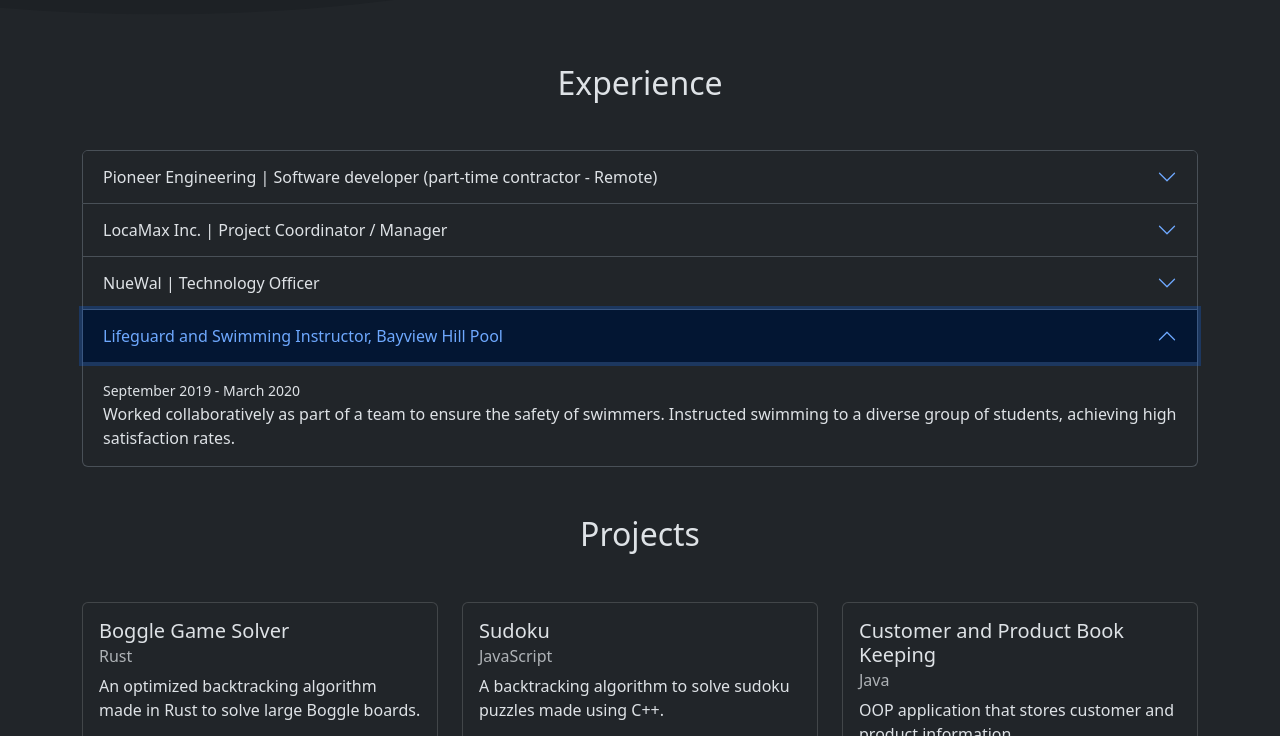
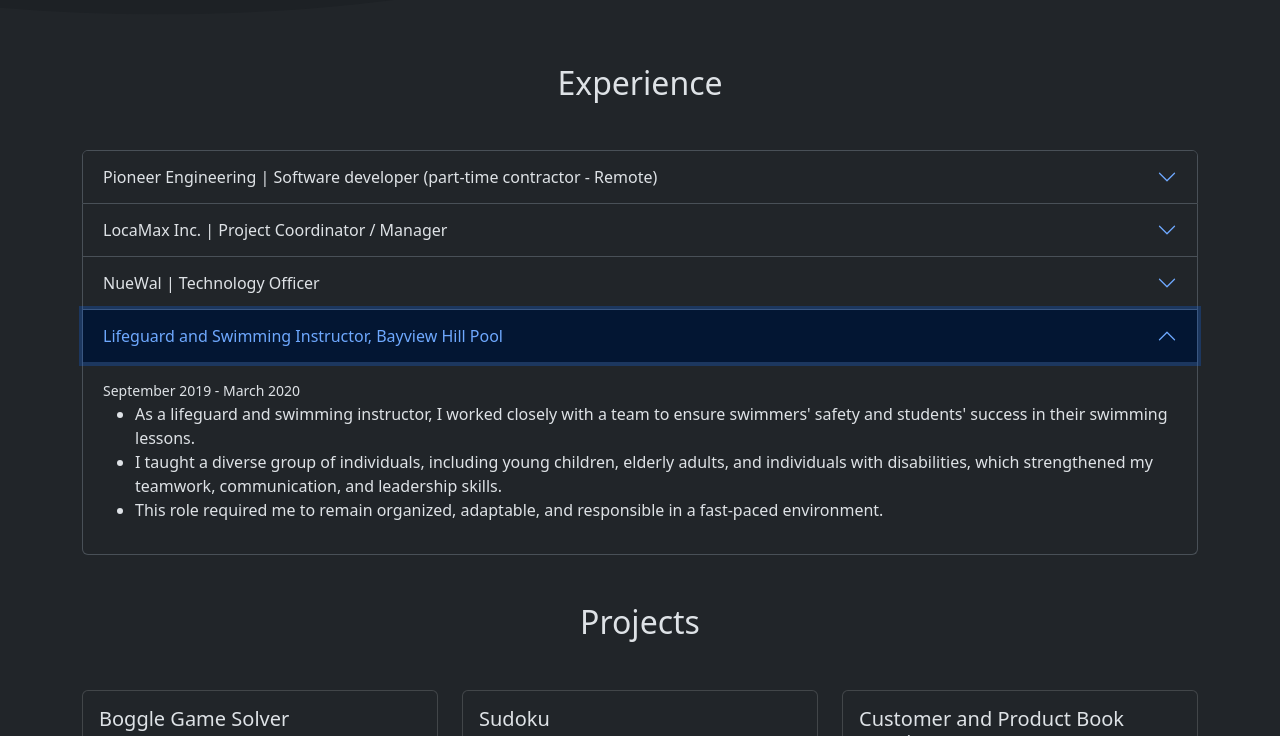
Before and after one commit to Parsa-ahm/ResumeWebsite, a plain HTML site: page index.html in a window 1280 px wide. Both pictures are taken after a click on the button "Lifeguard and Swimming Instructor, Bayview Hill Pool". Shown: the part 684-1420 px from the top of the page. Drawn offline with nearby package versions, Linux system fonts and the light colour scheme.

Commit message:
Update index.html

```diff
--- a/index.html
+++ b/index.html
@@ -237,11 +237,14 @@
             class="accordion-collapse collapse"
             data-bs-parent="#accordionExample"
           >
+
             <div class="accordion-body">
               <small>September 2019 - March 2020</small> <br />
-              Worked collaboratively as part of a team to ensure the safety of
-              swimmers. Instructed swimming to a diverse group of students,
-              achieving high satisfaction rates.
+              <ul>
+                <li>As a lifeguard and swimming instructor, I worked closely with a team to ensure swimmers' safety and students' success in their swimming lessons. </li>
+                <li>I taught a diverse group of individuals, including young children, elderly adults, and individuals with disabilities, which strengthened my teamwork, communication, and leadership skills.</li>
+                <li>This role required me to remain organized, adaptable, and responsible in a fast-paced environment.</li>
+              </ul>
             </div>
           </div>
         </div>
```
